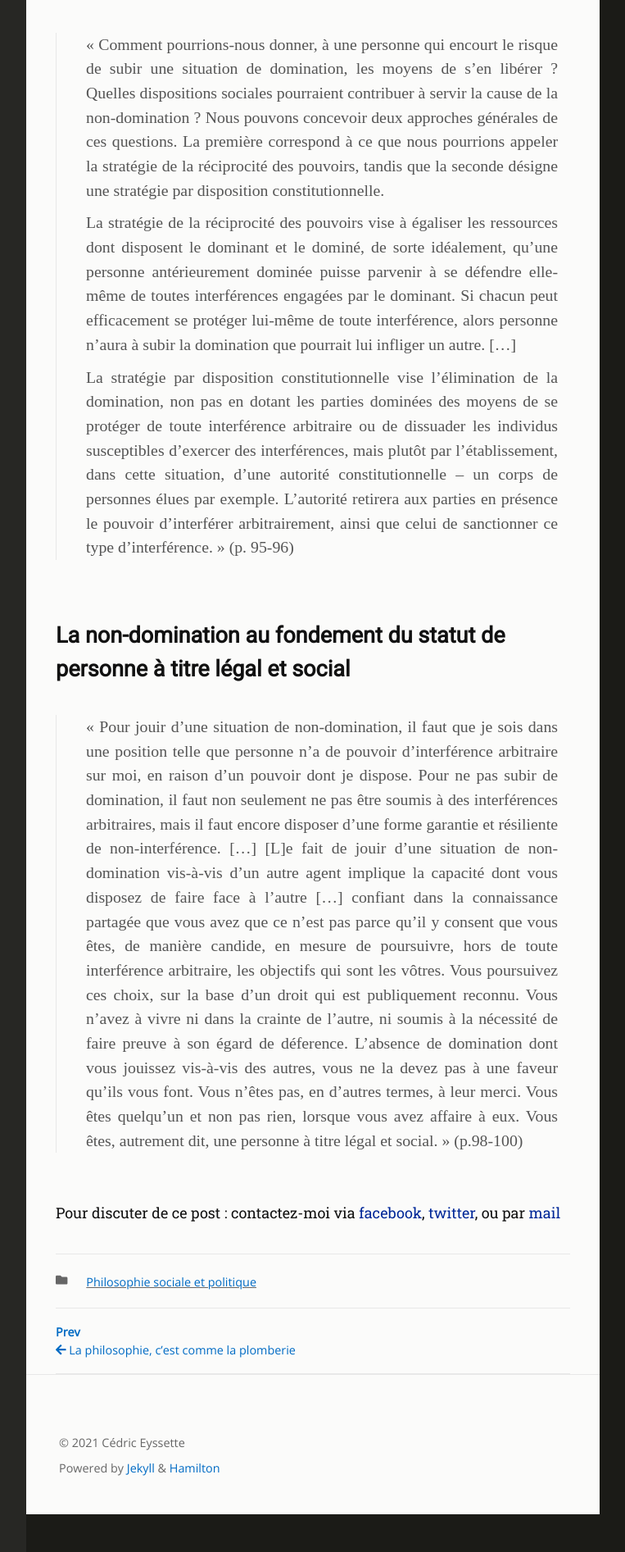
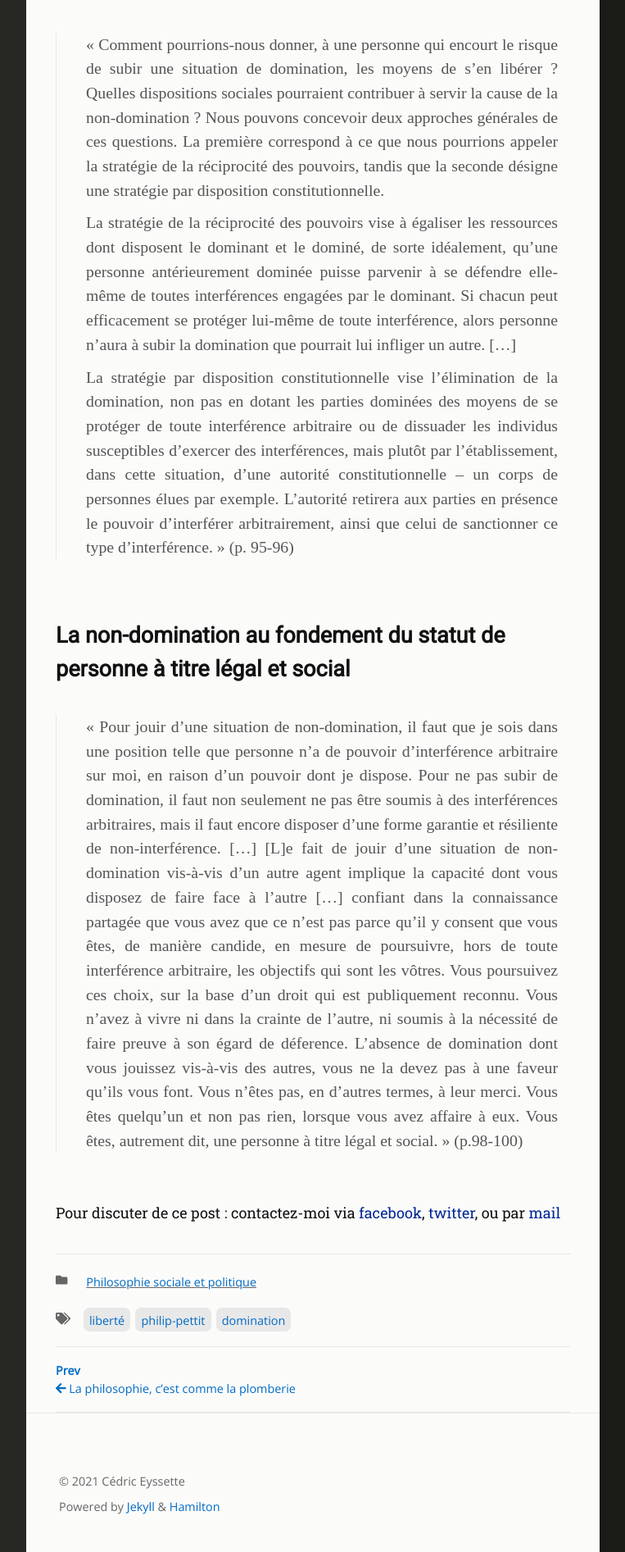
Before and after one commit to eyssette/Blog, a Jekyll site: the page built from _posts/2021-04-29-philip-pettit-la-non-domination.md, in a window 1280 px wide. Shown: the part 2786-4679 px from the top of the page at 82% size, without its empty margins (388-1151 px from the left). Built offline with Jekyll 4.4.1, drawn with Linux system fonts in a browser that asks for light colours; nearby versions of some CDN libraries; some web fonts are replaced.

Commit message:
Update 2021-04-29-philip-pettit-la-non-domination.md

```diff
--- a/_posts/2021-04-29-philip-pettit-la-non-domination.md
+++ b/_posts/2021-04-29-philip-pettit-la-non-domination.md
@@ -2,7 +2,7 @@
 layout: post
 title: Quatre textes pour mieux comprendre la liberté comme non-domination selon Philip Pettit
 categories: [Philosophie sociale et politique]
-tags:
+tags: [Liberté, domination, Philip Pettit]
 ---
 
 
```
